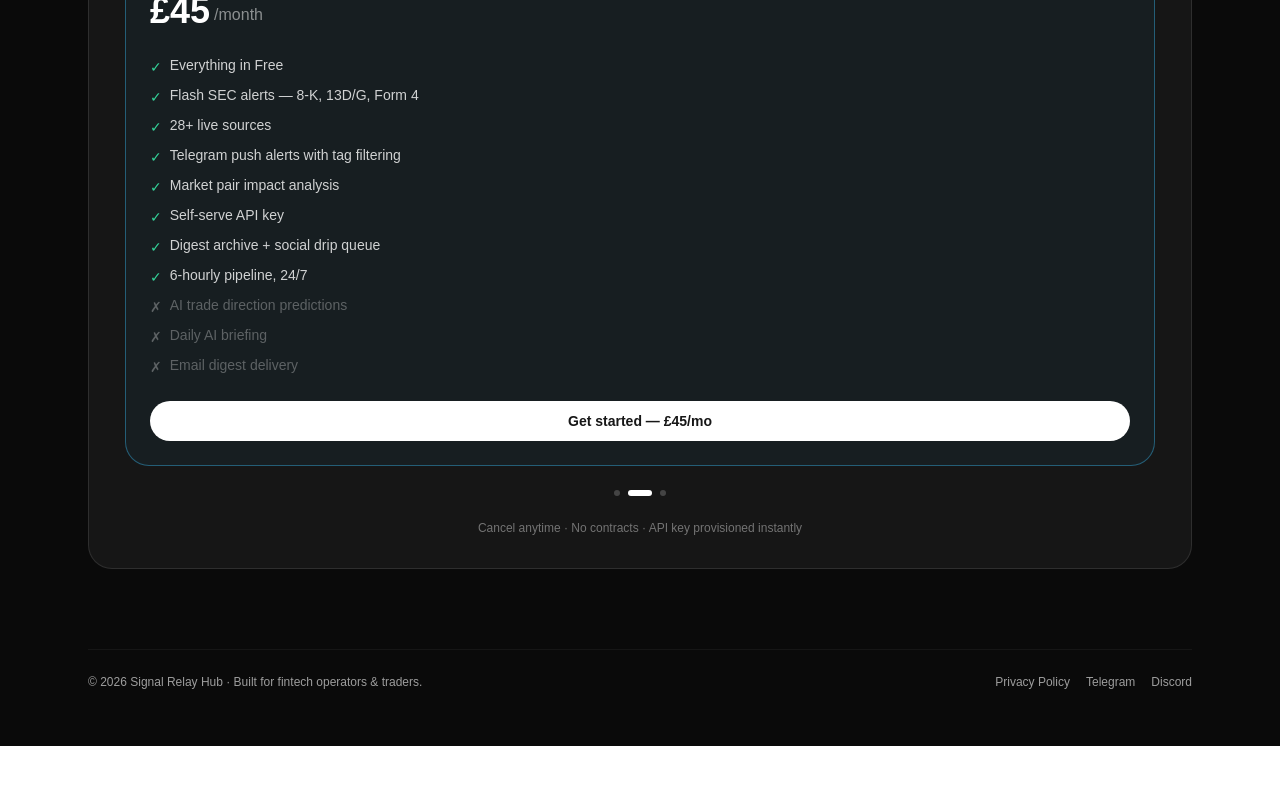
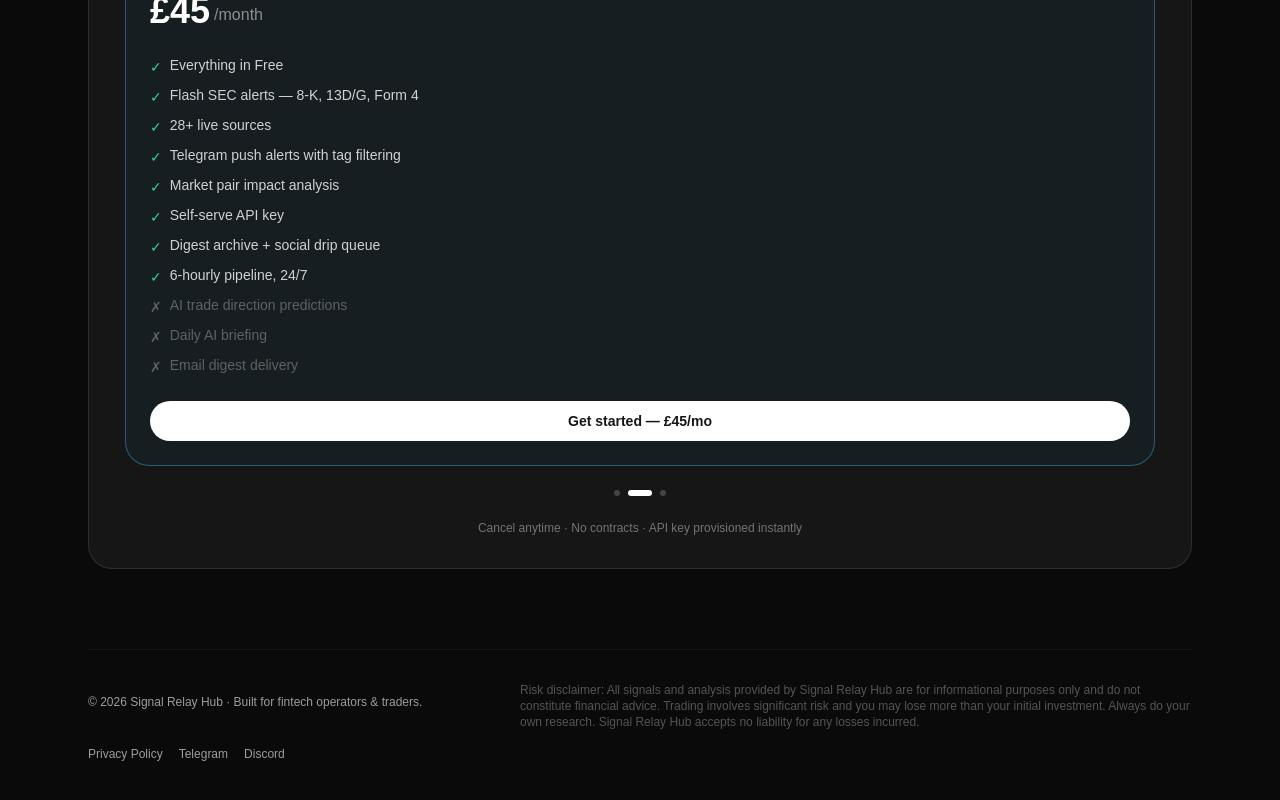
Before and after one commit to SignalRelayFinance/Signal-Relay-Hub, a Next.js app: page / in a window 1280 px wide. Shown: the part 1679-2479 px from the top of the page. Before the commit the page ends 2425 px from the top, so only its background shows below. Built offline with nearby package versions, Linux system fonts and the light colour scheme.

Commit message:
Update page.tsx

```diff
--- a/src/app/page.tsx
+++ b/src/app/page.tsx
@@ -333,6 +333,7 @@ export default function LandingPage() {
         <footer className="mt-auto border-t border-white/5 pt-6 text-xs text-white/60">
           <div className="flex flex-wrap items-center justify-between gap-4">
             <span>© {new Date().getFullYear()} Signal Relay Hub · Built for fintech operators & traders.</span>
+<p className="mt-2 text-white/30 text-xs max-w-2xl">Risk disclaimer: All signals and analysis provided by Signal Relay Hub are for informational purposes only and do not constitute financial advice. Trading involves significant risk and you may lose more than your initial investment. Always do your own research. Signal Relay Hub accepts no liability for any losses incurred.</p>
             <div className="flex gap-4">
               <Link href="/privacy" className="hover:text-white/80 transition-colors">Privacy Policy</Link>
               <a href="https://t.me/signalrelayhub" target="_blank" rel="noreferrer" className="hover:text-white/80 transition-colors">Telegram</a>
```
